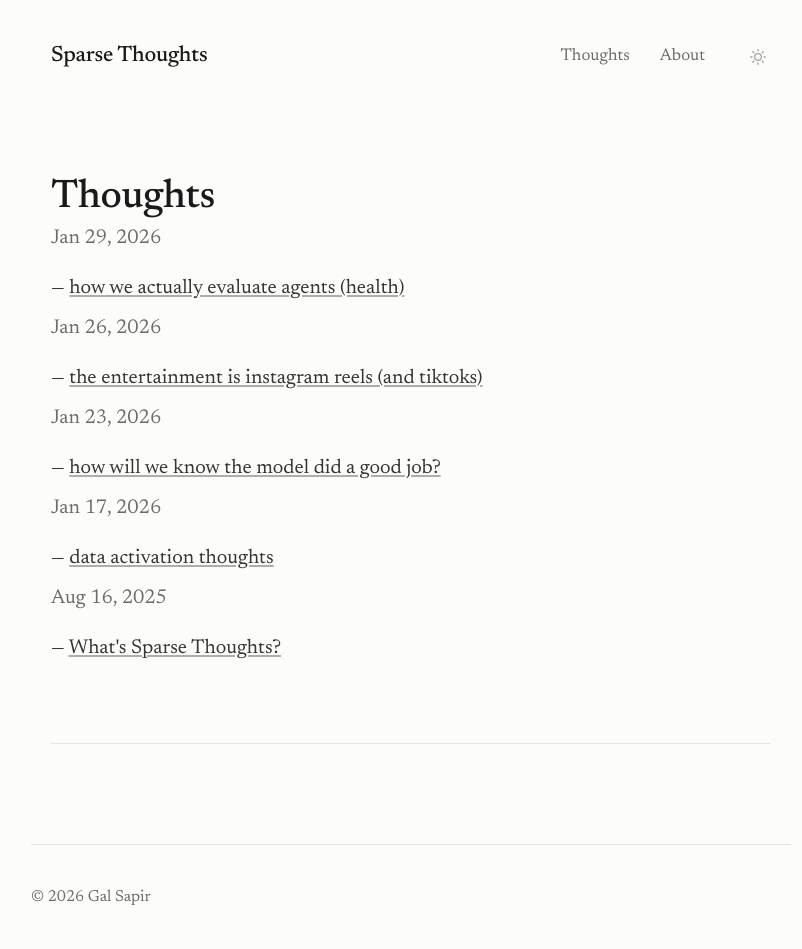
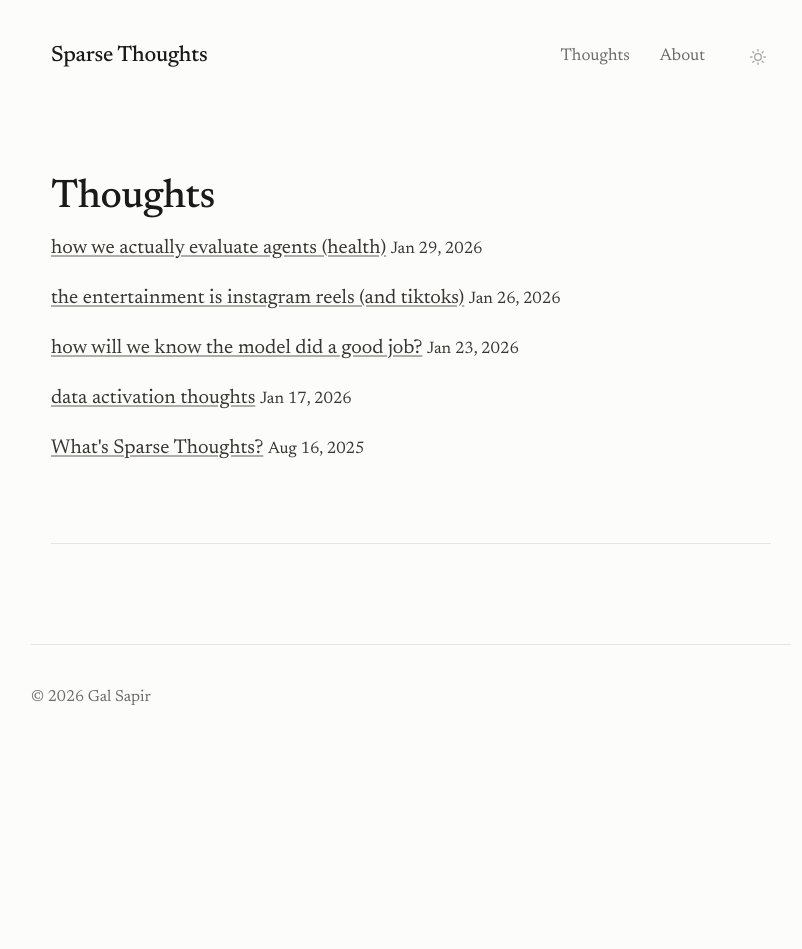
Before and after one commit to galsapir/sparse-thoughts, a Jekyll site: the page built from thoughts.md, in a window 1280 px wide. Shown: the whole page, without its empty margins (229-1031 px from the left). Built offline with Jekyll 4.4.1, drawn with Linux system fonts in a browser that asks for light colours; after the commit the page ends 900 px from its top, so only the background shows below that.

Commit message:
fix: remove block display from thoughts archive dates

```diff
--- a/thoughts.md
+++ b/thoughts.md
@@ -5,6 +5,6 @@ title: Thoughts
 
 {% for post in site.posts %}
 <p>
-  <span class="post-date">{{ post.date | date: "%b %d, %Y" }}</span> — <a href="{{ post.url | absolute_url }}">{{ post.title }}</a>
+  <a href="{{ post.url | absolute_url }}">{{ post.title }}</a> <small>{{ post.date | date: "%b %d, %Y" }}</small>
 </p>
 {% endfor %}
```
